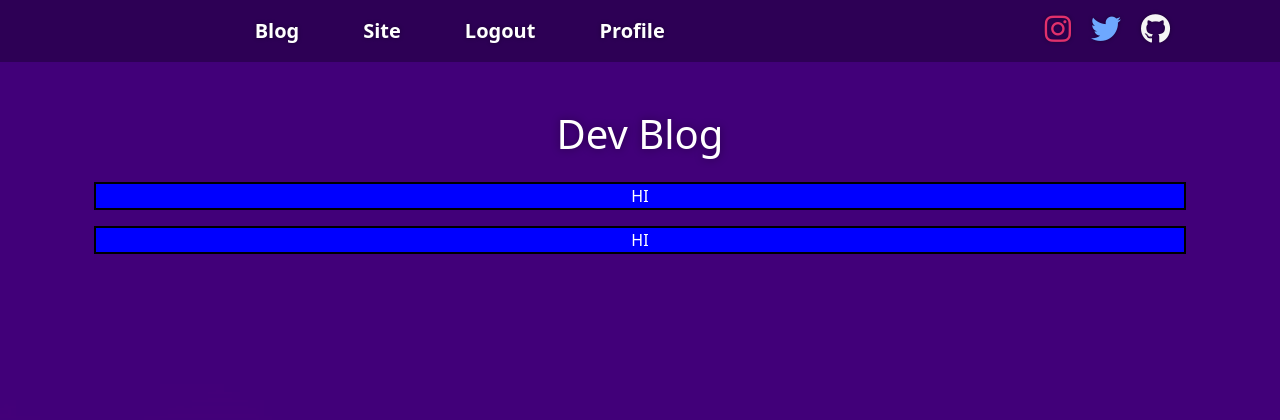
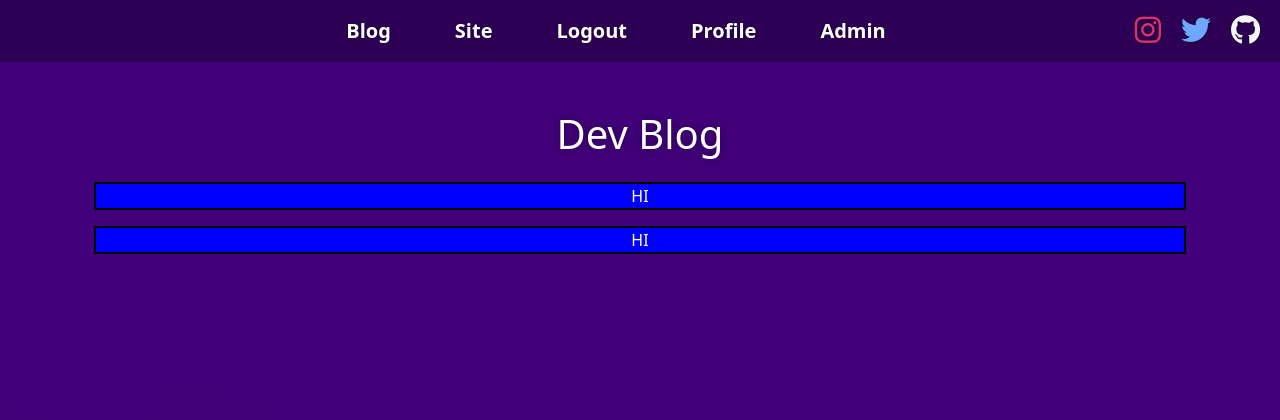
Before and after one commit to matanm1233/codeblog, a Flask app: page / in a window 1280 px wide. Shown: the top 420 px of the page. Run offline with Flask 2, Linux system fonts and the light colour scheme; the visitor is signed in with stand-in values (Sample User, id 1); data comes from the database, SQL or seed files in the repository; some libraries are stand-ins or nearby versions.

Commit message:
Added admin features and togglable navbar

```diff
--- a/project/__init__.py
+++ b/project/__init__.py
@@ -1,10 +1,11 @@
-from flask import Flask, redirect, url_for
+from flask import Flask, redirect, url_for, session
 from flask_sqlalchemy import SQLAlchemy
 import flask_login
 from flask_login import LoginManager, current_user
 from jinja2 import Environment, PackageLoader, select_autoescape
 from flask_admin import Admin
 from flask_admin.contrib.sqla import ModelView
+from flask_session import Session
 
 # this is the app factory
 
@@ -14,18 +15,22 @@ db = SQLAlchemy()
 
 def create_app():
     app = Flask(__name__)
+    app.jinja_env.globals.update(is_admin=is_admin)
 
+    # init session
+    app.config["SESSION_PERMANENT"] = False
+    app.config["SESSION_TYPE"] = "filesystem"
+
+    Session(app)
 
     # this adds the view which can edit the User table
-    from .models import User, MyAdminIndexView
+    from .models import User, MyAdminIndexView, AdminModelView
 
     # init admin page
     app.config['FLASK_ADMIN_SWITCH'] = 'cerulean'
     admin = Admin(app, name='Blog Admin', index_view=MyAdminIndexView())
 
-
-    admin.add_view(ModelView(User, db.session))
-
+    admin.add_view(AdminModelView(User, db.session))
 
     app.config['SECRET_KEY'] = 'secret-key-goes-here'
     app.config['SQLALCHEMY_DATABASE_URI'] = 'sqlite:///db.sqlite'
@@ -55,3 +60,12 @@ def create_app():
     app.register_blueprint(main_blueprint)
 
     return app
+
+def is_admin():
+    from .models import User
+    user = User.query.filter_by(id = current_user.get_id()).first()
+
+    if not user:
+            return False
+
+    return user.admin
--- a/project/main.py
+++ b/project/main.py
@@ -1,6 +1,7 @@
 from flask import Blueprint, render_template
 from flask_login import login_required, current_user
-from . import db
+from . import db, create_app
+from flask import session
 
 main = Blueprint('main', __name__)
 
@@ -8,11 +9,15 @@ main = Blueprint('main', __name__)
 
 @main.route('/')
 def index():
-    print(current_user.is_authenticated)
-    return render_template("home.html")
+    try:
+        admin = current_user.is_admin()
+    except AttributeError:
+        admin = False
+
+    print(admin)
+    return render_template("home.html", admin=admin)
 
 @main.route('/profile')
 @login_required
 def profile():
-    print(current_user)
     return render_template("profile.html", name=current_user.name)
--- a/project/models.py
+++ b/project/models.py
@@ -1,4 +1,4 @@
-from flask_login import UserMixin, current_user
+from flask_login import UserMixin, current_user, AnonymousUserMixin
 from . import db, create_app
 from flask_admin.contrib.sqla import ModelView
 from flask import redirect, url_for, flash
@@ -8,15 +8,28 @@ import flask_admin
 class User(UserMixin, db.Model):
     id = db.Column(db.Integer, primary_key=True) # primary keys are required by SQLAlchemy
     email = db.Column(db.String(100), unique=True)
-    password = db.Column(db.String(100))
+    hash = db.Column(db.String(100))
     name = db.Column(db.String(1000))
+    admin = db.Column(db.Boolean)
+
+    def is_admin(self):
+         return self.admin
+
+
+class AdminModelView(ModelView):
+        pass
 
 # create a custom adminindexview class, the accessible method defines who is allowed to view the page
 class MyAdminIndexView(flask_admin.AdminIndexView):
     def is_accessible(self):
-        return current_user.is_authenticated
+        user = User.query.filter_by(id = current_user.get_id()).first()
+
+        if not user:
+             return False
+
+        return user.admin
 
     # if the user doesn't have access
     def inaccessible_callback(self, name, **kwargs):
-        flash('Authentication Required')
+        flash('Forbidden: Not an Admin')
         return redirect(url_for('main.index'))
--- a/project/static/styles.css
+++ b/project/static/styles.css
@@ -42,9 +42,13 @@ article {
 }
 
 .to-right {
-  margin-left: 25%;
-  margin-right: 7%;
+  position: absolute;
+  margin-right: auto;
+  right: 10px;
+  top: auto;
+  top: 15px
 }
+
 
 .nav-item {
   font-size: 15pt;
--- a/project/templates/layout.html
+++ b/project/templates/layout.html
@@ -16,8 +16,12 @@
   <body>
     <!-- navbar -->
     <nav class="navbar navbar-expand-lg bg-dark0" style="background-color: rgba(0, 0, 0, 0.3)" data-bs-theme="dark">
-      <div class="container-fluid justify-end">
-        <ul class="navbar-nav">
+      <button class="navbar-toggler" type="button" data-toggle="collapse" data-target="#navbarSupportedContent" aria-controls="navbarSupportedContent" aria-expanded="false" aria-label="Toggle navigation">
+        <span class="navbar-toggler-icon"></span>
+      </button>
+
+      <div class="collapse navbar-collapse justify-content-center" id="navbarSupportedContent">
+        <ul class="navbar-nav mx-auto">
           <li class="nav-item mr-3">
             <a href="/" class="nav-link active">Blog</a>
           </li>
@@ -36,13 +40,18 @@
             <a href="/signup" class="nav-link active">Register</a>
           </li>
           <li class="nav-item mr-3">
-            <a href="/login" class="nav-link active">Login</a>
+            <a href="/login" class="nav-link active"> Login</a>
           </li>
           {% endif %}
-
-
+          {% if is_admin() %}
+          <li class="nav-item mr-3">
+            <a href="/admin" class="nav-link active">Admin </a>
+          </li>
+          {% endif %}
         </ul>
-        <ul class="navbar-nav to-right">
+        <div>
+        </div>
+        <ul class="nav navbar-nav to-right ">
           <li class="nav-item">
             <a href="#" class="nounderline">
               <i class="fa fa-instagram"></i>
@@ -60,8 +69,10 @@
           </li>
 
         </ul>
+        </div>
 
-      </div>
+
+
     </nav>
     <div class="container text-center mt-4">
       {% block main %}
@@ -71,6 +82,9 @@
 
     <!-- Latest compiled and minified JavaScript -->
     <script src="https://cdn.jsdelivr.net/npm/bootstrap@5.3.0-alpha1/dist/js/bootstrap.bundle.min.js" integrity="sha384-w76AqPfDkMBDXo30jS1Sgez6pr3x5MlQ1ZAGC+nuZB+EYdgRZgiwxhTBTkF7CXvN" crossorigin="anonymous"></script>
+    <script src="https://code.jquery.com/jquery-3.3.1.slim.min.js" integrity="sha384-q8i/X+965DzO0rT7abK41JStQIAqVgRVzpbzo5smXKp4YfRvH+8abtTE1Pi6jizo" crossorigin="anonymous"></script>
+    <script src="https://cdn.jsdelivr.net/npm/popper.js@1.14.7/dist/umd/popper.min.js" integrity="sha384-UO2eT0CpHqdSJQ6hJty5KVphtPhzWj9WO1clHTMGa3JDZwrnQq4sF86dIHNDz0W1" crossorigin="anonymous"></script>
+    <script src="https://cdn.jsdelivr.net/npm/bootstrap@4.3.1/dist/js/bootstrap.min.js" integrity="sha384-JjSmVgyd0p3pXB1rRibZUAYoIIy6OrQ6VrjIEaFf/nJGzIxFDsf4x0xIM+B07jRM" crossorigin="anonymous"></script>
 
 </body>
 
```
Also changed, not shown: 1 other file.
